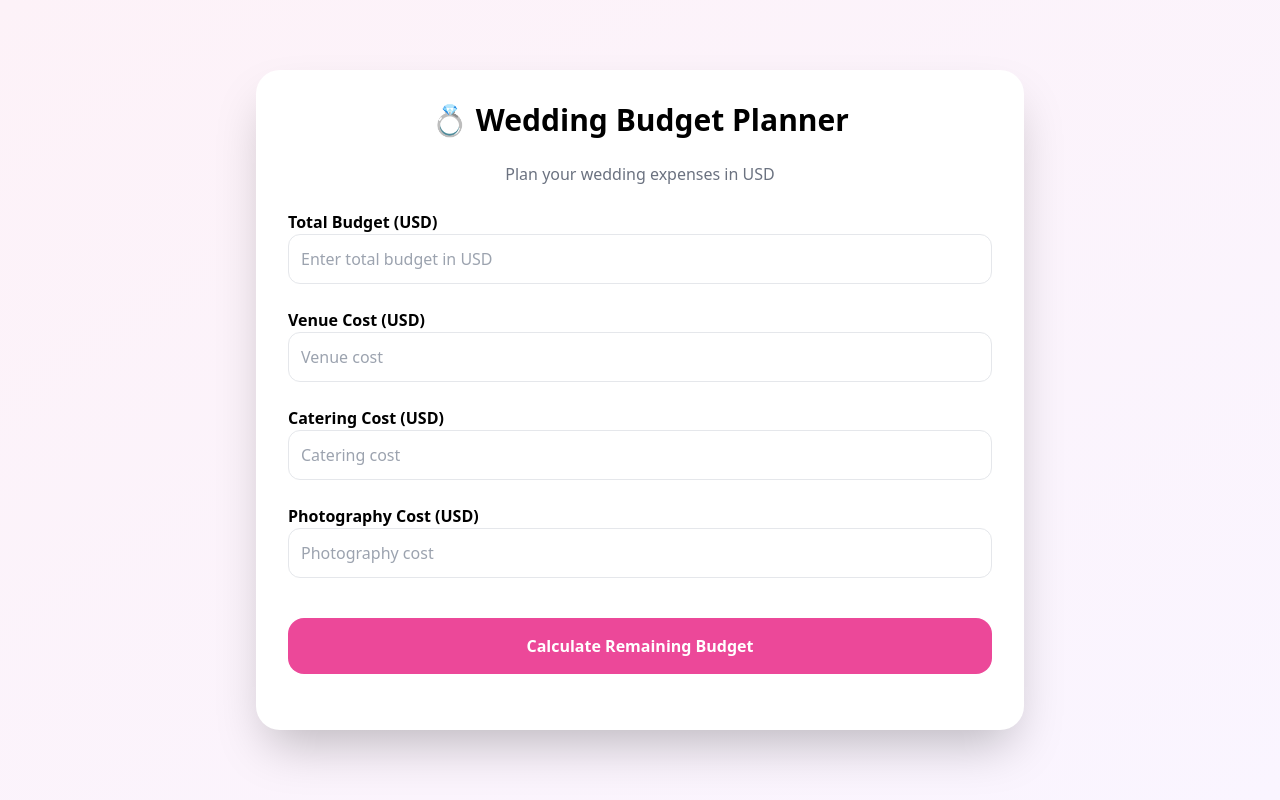
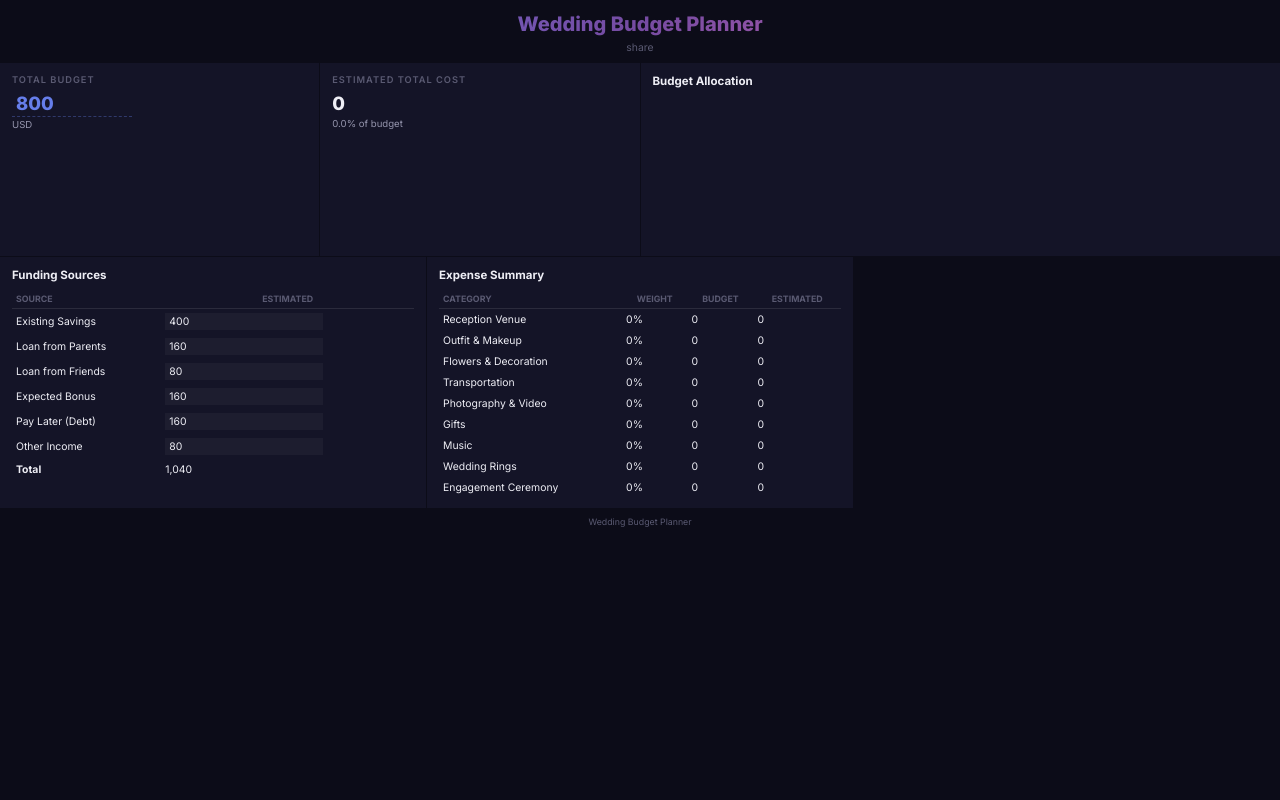
Before and after one commit to vunghi99/Wedding-Budget, a plain HTML site: page index.html in a window 1280 px wide. Drawn offline with nearby package versions, Linux system fonts and the light colour scheme.

Commit message:
Update index.html

```diff
--- a/index.html
+++ b/index.html
@@ -1,60 +1,338 @@
-<!DOCTYPE html>
 <html lang="en">
 <head>
 <meta charset="UTF-8">
 <meta name="viewport" content="width=device-width, initial-scale=1.0">
+
 <title>Wedding Budget Planner</title>
-<script src="https://cdn.tailwindcss.com"></script>
+
+<link href="https://fonts.googleapis.com/css2?family=Inter:wght@300;400;500;600;700;800;900&display=swap" rel="stylesheet">
+
+<script src="https://cdn.jsdelivr.net/npm/chart.js@4.4.7/dist/chart.umd.min.js"></script>
+
+<style>
+
+:root{
+--bg:#0c0c18;
+--card:rgba(22,22,42,0.85);
+--card-hover:rgba(28,28,52,0.95);
+--input-bg:rgba(255,255,255,0.04);
+--t1:#eeeef5;
+--t2:#9595ad;
+--t3:#5a5a72;
+}
+
+*{
+margin:0;
+padding:0;
+box-sizing:border-box;
+border-radius:0!important;
+}
+
+body{
+font-family:'Inter',sans-serif;
+background:var(--bg);
+color:var(--t1);
+min-height:100vh;
+font-size:12px;
+line-height:1.45;
+}
+
+.hdr{
+text-align:center;
+padding:10px 0 8px;
+}
+
+.hdr h1{
+font-size:1.25rem;
+font-weight:800;
+background:linear-gradient(135deg,#667eea,#764ba2,#f472b6);
+-webkit-background-clip:text;
+-webkit-text-fill-color:transparent;
+background-clip:text;
+}
+
+.hdr p{
+color:var(--t3);
+font-size:.65rem;
+margin-top:1px;
+}
+
+.grid{
+display:grid;
+grid-template-columns:repeat(12,1fr);
+gap:1px;
+}
+
+.sz-s{grid-column:span 3;}
+.sz-m{grid-column:span 4;}
+.sz-l{grid-column:span 6;}
+.sz-xl{grid-column:span 8;}
+
+.tile{
+background:var(--card);
+padding:10px 12px;
+transition:.25s;
+}
+
+.tile:hover{
+background:var(--card-hover);
+transform:translateY(-1px);
+}
+
+.hero-lbl{
+font-size:.58rem;
+text-transform:uppercase;
+letter-spacing:1px;
+color:var(--t3);
+font-weight:600;
+margin-bottom:3px;
+}
+
+.hero-val{
+font-size:1.15rem;
+font-weight:800;
+}
+
+.hero-sub{
+font-size:.6rem;
+color:var(--t2);
+margin-top:1px;
+}
+
+.budget-inp{
+background:transparent;
+border:none;
+border-bottom:1px dashed rgba(102,126,234,.35);
+color:#667eea;
+font-size:1.15rem;
+font-weight:800;
+width:120px;
+font-family:inherit;
+}
+
+.budget-inp:focus{
+outline:none;
+border-bottom-color:#667eea;
+}
+
+.tile-title{
+font-size:.72rem;
+font-weight:700;
+margin-bottom:6px;
+}
+
+table{
+width:100%;
+border-collapse:collapse;
+font-size:.65rem;
+}
+
+th{
+color:var(--t3);
+text-transform:uppercase;
+font-size:.55rem;
+padding:4px;
+border-bottom:1px solid rgba(255,255,255,.05);
+}
+
+td{
+padding:4px;
+}
+
+input{
+background:var(--input-bg);
+border:none;
+color:var(--t1);
+font-family:inherit;
+font-size:.65rem;
+padding:2px 4px;
+}
+
+.ftr{
+text-align:center;
+padding:8px;
+color:var(--t3);
+font-size:.55rem;
+}
+
+</style>
 </head>
-<body class="bg-gradient-to-br from-pink-50 to-purple-50 min-h-screen p-6 flex justify-center items-center">
 
-<div class="w-full max-w-3xl bg-white rounded-3xl shadow-2xl p-8 space-y-6">
+<body>
 
-<h1 class="text-3xl font-bold text-center">💍 Wedding Budget Planner</h1>
-<p class="text-center text-gray-500">Plan your wedding expenses in USD</p>
-
-<div>
-<label class="block font-semibold">Total Budget (USD)</label>
-<input id="budget" type="number" class="w-full border rounded-xl p-3" placeholder="Enter total budget in USD">
+<div class="hdr">
+<h1>Wedding Budget Planner</h1>
+<p>share</p>
 </div>
 
-<div>
-<label class="block font-semibold">Venue Cost (USD)</label>
-<input id="venue" type="number" class="w-full border rounded-xl p-3" placeholder="Venue cost">
+<div class="grid">
+
+<div class="tile sz-s">
+<div class="hero-lbl">Total Budget</div>
+
+<input type="text" class="budget-inp" value="800">
+
+<div class="hero-sub">USD</div>
 </div>
 
-<div>
-<label class="block font-semibold">Catering Cost (USD)</label>
-<input id="catering" type="number" class="w-full border rounded-xl p-3" placeholder="Catering cost">
+<div class="tile sz-s">
+<div class="hero-lbl">Estimated Total Cost</div>
+<div class="hero-val">0</div>
+<div class="hero-sub">0.0% of budget</div>
 </div>
 
-<div>
-<label class="block font-semibold">Photography Cost (USD)</label>
-<input id="photo" type="number" class="w-full border rounded-xl p-3" placeholder="Photography cost">
+<div class="tile sz-l">
+<div class="tile-title">Budget Allocation</div>
+<canvas id="donut"></canvas>
 </div>
 
-<div class="pt-4">
-<button onclick="calculate()" class="w-full bg-pink-500 hover:bg-pink-600 text-white font-bold p-4 rounded-2xl transition">Calculate Remaining Budget</button>
+<div class="tile sz-m">
+<div class="tile-title">Funding Sources</div>
+
+<table>
+
+<thead>
+<tr>
+<th style="text-align:left">Source</th>
+<th>Estimated</th>
+</tr>
+</thead>
+
+<tbody>
+
+<tr>
+<td>Existing Savings</td>
+<td><input value="400"></td>
+</tr>
+
+<tr>
+<td>Loan from Parents</td>
+<td><input value="160"></td>
+</tr>
+
+<tr>
+<td>Loan from Friends</td>
+<td><input value="80"></td>
+</tr>
+
+<tr>
+<td>Expected Bonus</td>
+<td><input value="160"></td>
+</tr>
+
+<tr>
+<td>Pay Later (Debt)</td>
+<td><input value="160"></td>
+</tr>
+
+<tr>
+<td>Other Income</td>
+<td><input value="80"></td>
+</tr>
+
+</tbody>
+
+<tfoot>
+<tr>
+<td><strong>Total</strong></td>
+<td>1,040</td>
+</tr>
+</tfoot>
+
+</table>
 </div>
 
-<div class="text-center text-xl font-semibold" id="result"></div>
+<div class="tile sz-m">
+
+<div class="tile-title">Expense Summary</div>
+
+<table>
+
+<thead>
+<tr>
+<th style="text-align:left">Category</th>
+<th>Weight</th>
+<th>Budget</th>
+<th>Estimated</th>
+</tr>
+</thead>
+
+<tbody>
+
+<tr>
+<td>Reception Venue</td>
+<td>0%</td>
+<td>0</td>
+<td>0</td>
+</tr>
+
+<tr>
+<td>Outfit & Makeup</td>
+<td>0%</td>
+<td>0</td>
+<td>0</td>
+</tr>
+
+<tr>
+<td>Flowers & Decoration</td>
+<td>0%</td>
+<td>0</td>
+<td>0</td>
+</tr>
+
+<tr>
+<td>Transportation</td>
+<td>0%</td>
+<td>0</td>
+<td>0</td>
+</tr>
+
+<tr>
+<td>Photography & Video</td>
+<td>0%</td>
+<td>0</td>
+<td>0</td>
+</tr>
+
+<tr>
+<td>Gifts</td>
+<td>0%</td>
+<td>0</td>
+<td>0</td>
+</tr>
+
+<tr>
+<td>Music</td>
+<td>0%</td>
+<td>0</td>
+<td>0</td>
+</tr>
+
+<tr>
+<td>Wedding Rings</td>
+<td>0%</td>
+<td>0</td>
+<td>0</td>
+</tr>
+
+<tr>
+<td>Engagement Ceremony</td>
+<td>0%</td>
+<td>0</td>
+<td>0</td>
+</tr>
+
+</tbody>
+
+</table>
 
 </div>
 
-<script>
-function calculate(){
-let budget = Number(document.getElementById('budget').value || 0);
-let venue = Number(document.getElementById('venue').value || 0);
-let catering = Number(document.getElementById('catering').value || 0);
-let photo = Number(document.getElementById('photo').value || 0);
+</div>
 
-let totalExpense = venue + catering + photo;
-let remaining = budget - totalExpense;
-
-document.getElementById('result').innerText =
-"Remaining Budget: " + remaining.toLocaleString('en-US', {style:'currency', currency:'USD'});
-}
-</script>
+<div class="ftr">
+Wedding Budget Planner
+</div>
 
 </body>
 </html>
```
